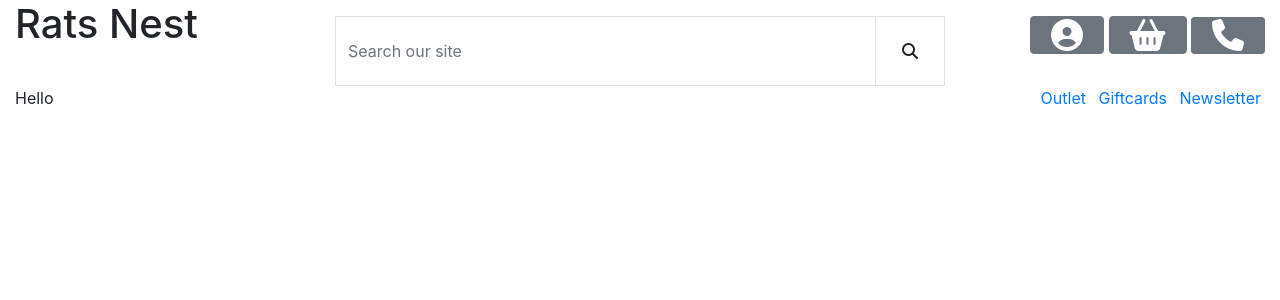
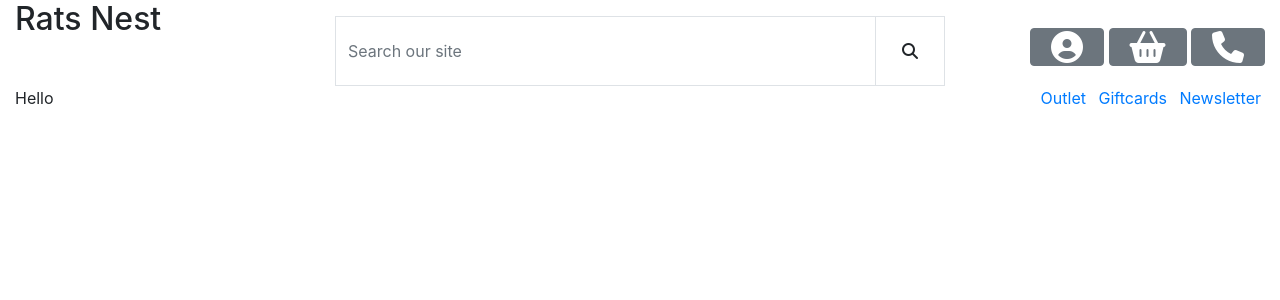
Before and after one commit to Enquil/rats_nest_v2, a Django app: page / in a window 1280 px wide. Shown: the top 300 px of the page. Run offline with Django 3.2, Linux system fonts and the light colour scheme; some libraries are stand-ins or nearby versions.

Commit message:
centered content in nav

```diff
--- a/static/css/base.css
+++ b/static/css/base.css
@@ -1,3 +1,5 @@
+/* ----- Search Bar ----- */
+
 #search-bar {
     height: 70px;
 }
@@ -6,3 +8,11 @@
     height: 70px;
     width: 70px;
 }
+
+/* ----- Right side Nav ----- */
+
+#contact-link,
+#shopping-btn,
+#account-dropdown {
+    margin-top: 12px;
+}
--- a/templates/base.html
+++ b/templates/base.html
@@ -58,7 +58,7 @@
         <header id="topnav" class="container-fluid fixed-top">
             <div id="nav-top-section" class="row">
                 <div class="col-3">
-                    <h1 class="m-0" style="margin-top: 16px;">Rats Nest</h1>
+                    <h2 class="m-0" style="margin-top: 16px;">Rats Nest</h2>
                 </div>
                 <!-- SearchBar -->
                 <div class="col-6 col-lg-6 text-right mt-3 text-right">
@@ -97,8 +97,7 @@
                         <a class="dropdown-item my-2" href="#"></a>
                       </div>
                       <!-- Contact Link -->
-                    <a class="btn btn-secondary d-none d-xl-inline" style="padding-top: 7px; padding-bottom: 8px;" href="#" role="button" id="contact-link"
-                       data-toggle="dropdown" aria-haspopup="true" aria-expanded="false">
+                    <a id="contact-link" style="padding-top: 6px; padding-bottom: 6px;" class="btn btn-secondary d-none d-xl-inline-block" href="#" role="button">
                        <i class="fa-solid fa-phone fa-2xl mx-2"></i>
                     </a>
                 </div>
```
